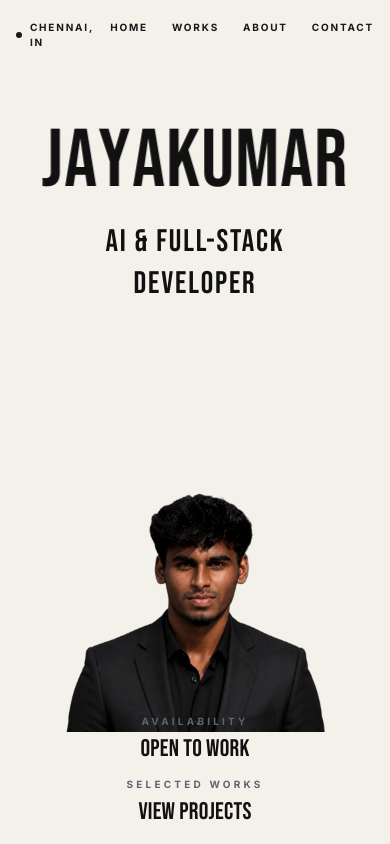
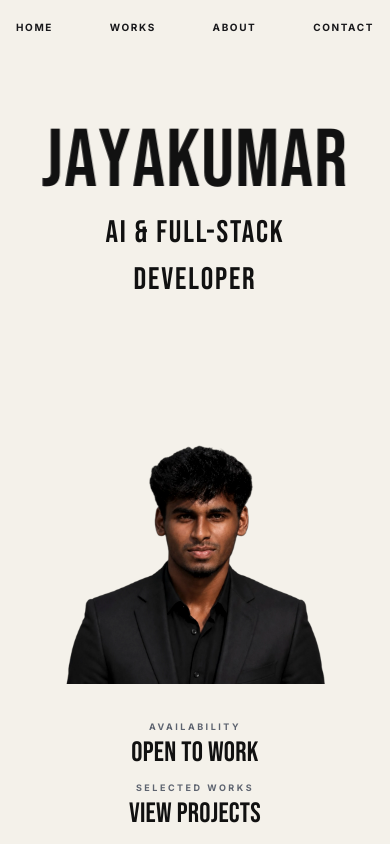
Before and after one commit to Jai7525/Jayakumar-portfolio, a Next.js app: page / in a window 390 px wide. Shown: the top 844 px of the page. Built offline with nearby package versions, Linux system fonts and the light colour scheme.

Commit message:
Polish responsive portfolio UI

```diff
--- a/src/app/globals.css
+++ b/src/app/globals.css
@@ -281,6 +281,18 @@ body {
 }
 
 @media (max-width: 768px) {
+  .nav-meta {
+    display: none !important;
+  }
+
+  .nav-links {
+    width: 100%;
+    justify-content: space-between;
+    gap: 0.75rem !important;
+    font-size: 10px;
+    letter-spacing: 0.16em;
+  }
+
   .hero {
     min-height: 100svh;
     height: 100svh;
@@ -297,35 +309,58 @@ body {
 
   .role-left,
   .role-right {
+    left: 0;
+    right: 0;
+    width: 100%;
+    transform: none !important;
     font-size: clamp(1.8rem, 8vw, 3rem);
     line-height: 0.9;
     letter-spacing: 0.06em;
+    text-align: center;
+  }
+
+  .role-left {
+    top: 27vh;
+  }
+
+  .role-right {
+    top: 33vh;
   }
 
   .hero-photo-wrap {
     width: min(78vw, 320px);
-    height: 45vh;
-    bottom: 7.5rem;
+    height: 42vh;
+    bottom: 10rem;
   }
 
   .hero-photo {
     width: 100%;
     height: 100%;
-    max-height: 45vh;
+    max-height: 42vh;
     object-fit: contain;
   }
 
   .hero-bottom {
-    bottom: 1.25rem;
+    bottom: 1rem;
     flex-direction: column;
     align-items: center;
-    gap: 1rem;
+    gap: 0.85rem;
     text-align: center;
   }
 
   .hero-bottom > div {
     align-items: center;
     text-align: center;
+  }
+
+  .hero-bottom span:first-child {
+    margin-bottom: 0.35rem;
+    font-size: 9px;
+    letter-spacing: 0.28em;
+  }
+
+  .hero-bottom span:last-child {
+    font-size: 1.75rem;
   }
 
   .project-row-inner {
@@ -357,15 +392,15 @@ body {
 
   .hero-photo-wrap {
     width: min(82vw, 300px);
-    bottom: 7rem;
+    bottom: 10rem;
   }
 
   .role-left {
-    top: 27vh;
+    top: 26vh;
   }
 
   .role-right {
-    top: 32vh;
+    top: 31.5vh;
   }
 
   .project-row-inner {
--- a/src/components/Contact.tsx
+++ b/src/components/Contact.tsx
@@ -1,7 +1,7 @@
 "use client";
 
 import { useEffect, useRef } from "react";
-import { ArrowUpRight, BriefcaseBusiness, FileText, MapPin, Sparkles } from "lucide-react";
+import { ArrowUpRight, BriefcaseBusiness, Code2, FileText, MapPin } from "lucide-react";
 import gsap from "gsap";
 import { ScrollTrigger } from "gsap/ScrollTrigger";
 
@@ -35,7 +35,7 @@ const infoItems = [
   {
     label: "Building",
     value: "AI Products & Web Experiences",
-    icon: Sparkles,
+    icon: Code2,
     hoverClass: "group-hover:scale-110",
   },
   {
--- a/src/components/Hero.tsx
+++ b/src/components/Hero.tsx
@@ -264,7 +264,7 @@ export default function Hero() {
           isDarkNav ? "text-[#F5F5F5]" : "text-[#18181B]"
         }`}
       >
-        <div className="nav-top-anim flex gap-4 md:gap-8">
+        <div className="nav-meta nav-top-anim flex gap-4 md:gap-8">
           <span className="flex items-center gap-2">
             <span
               className={`h-1.5 w-1.5 rounded-full transition-colors duration-500 ${
@@ -277,7 +277,7 @@ export default function Hero() {
           <span className="hidden lg:inline-block">13.0827&deg; N, 80.2707&deg; E</span>
         </div>
 
-        <div className="nav-top-anim flex gap-6 md:gap-8">
+        <div className="nav-links nav-top-anim flex gap-6 md:gap-8">
           <a href="#" className="transition-opacity hover:opacity-60">HOME</a>
           <a href="#work" className="transition-opacity hover:opacity-60">WORKS</a>
           <a href="#about" className="transition-opacity hover:opacity-60">ABOUT</a>
--- a/src/components/QuoteTransition.tsx
+++ b/src/components/QuoteTransition.tsx
@@ -54,12 +54,12 @@ export default function QuoteTransition() {
   }, []);
 
   return (
-    <section ref={sectionRef} className="quote-transition mt-20 flex min-h-[58vh] flex-col items-center justify-center overflow-hidden bg-[#F4F1EA] px-5 py-20 text-center md:mt-28 md:px-8">
-      <div className="quote-copy will-change-transform">
-        <p className="quote-line quote-line-top whitespace-nowrap font-body text-[clamp(3.2rem,6.6vw,7.2rem)] font-medium leading-[0.98] tracking-[-0.06em] text-[#18181B]">
+    <section ref={sectionRef} className="quote-transition mt-10 flex min-h-[42vh] flex-col items-center justify-center overflow-hidden bg-[#F4F1EA] px-5 py-14 text-center md:mt-28 md:min-h-[58vh] md:px-8 md:py-20">
+      <div className="quote-copy max-w-[22rem] will-change-transform md:max-w-none">
+        <p className="quote-line quote-line-top font-body text-[clamp(2.35rem,11vw,3.7rem)] font-medium leading-[1.02] tracking-[-0.055em] text-[#18181B] md:whitespace-nowrap md:text-[clamp(3.2rem,6.6vw,7.2rem)] md:leading-[0.98] md:tracking-[-0.06em]">
           Good products aren&apos;t built by accident.
         </p>
-        <p className="quote-line quote-line-bottom mt-5 whitespace-nowrap font-body text-[clamp(3.2rem,6.6vw,7.2rem)] font-medium leading-[0.98] tracking-[-0.06em] text-[#3F4954]">
+        <p className="quote-line quote-line-bottom mt-4 font-body text-[clamp(2.35rem,11vw,3.7rem)] font-medium leading-[1.02] tracking-[-0.055em] text-[#3F4954] md:mt-5 md:whitespace-nowrap md:text-[clamp(3.2rem,6.6vw,7.2rem)] md:leading-[0.98] md:tracking-[-0.06em]">
           They&apos;re built by solving real problems.
         </p>
       </div>
```
